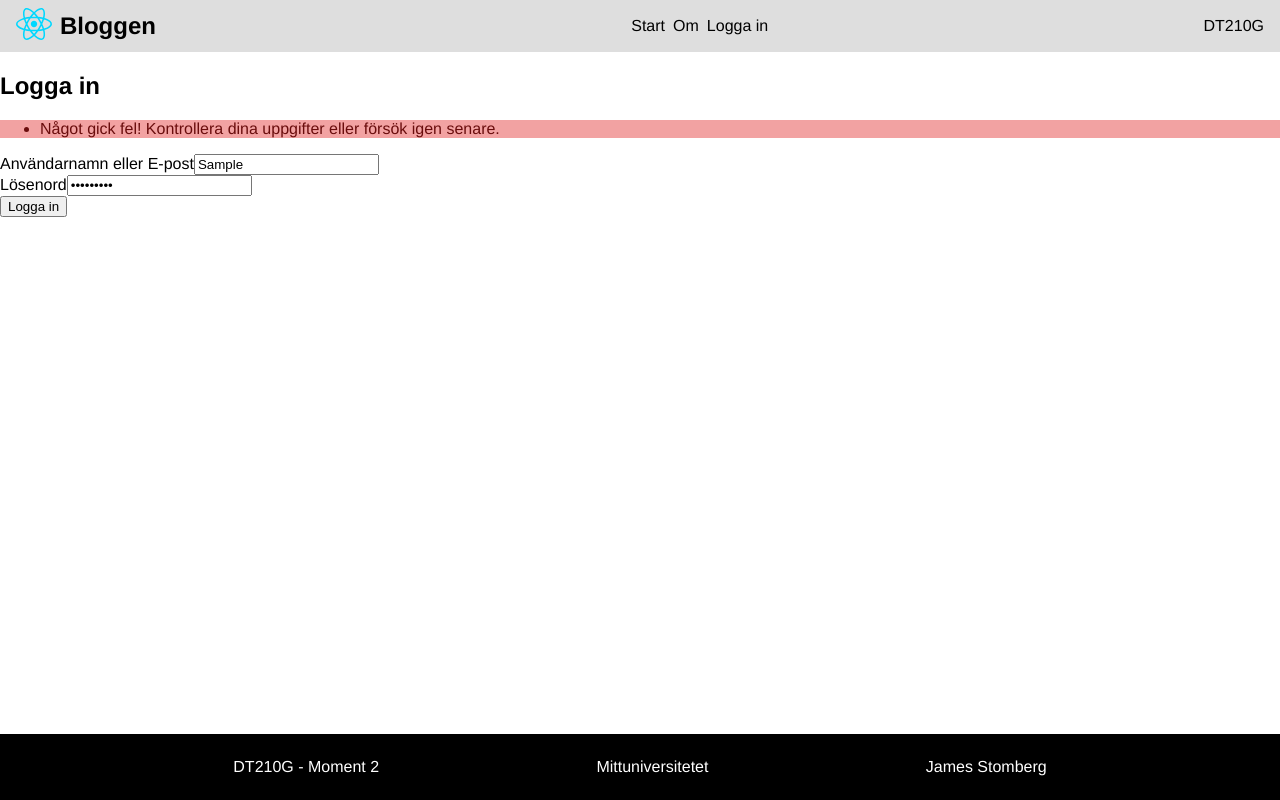
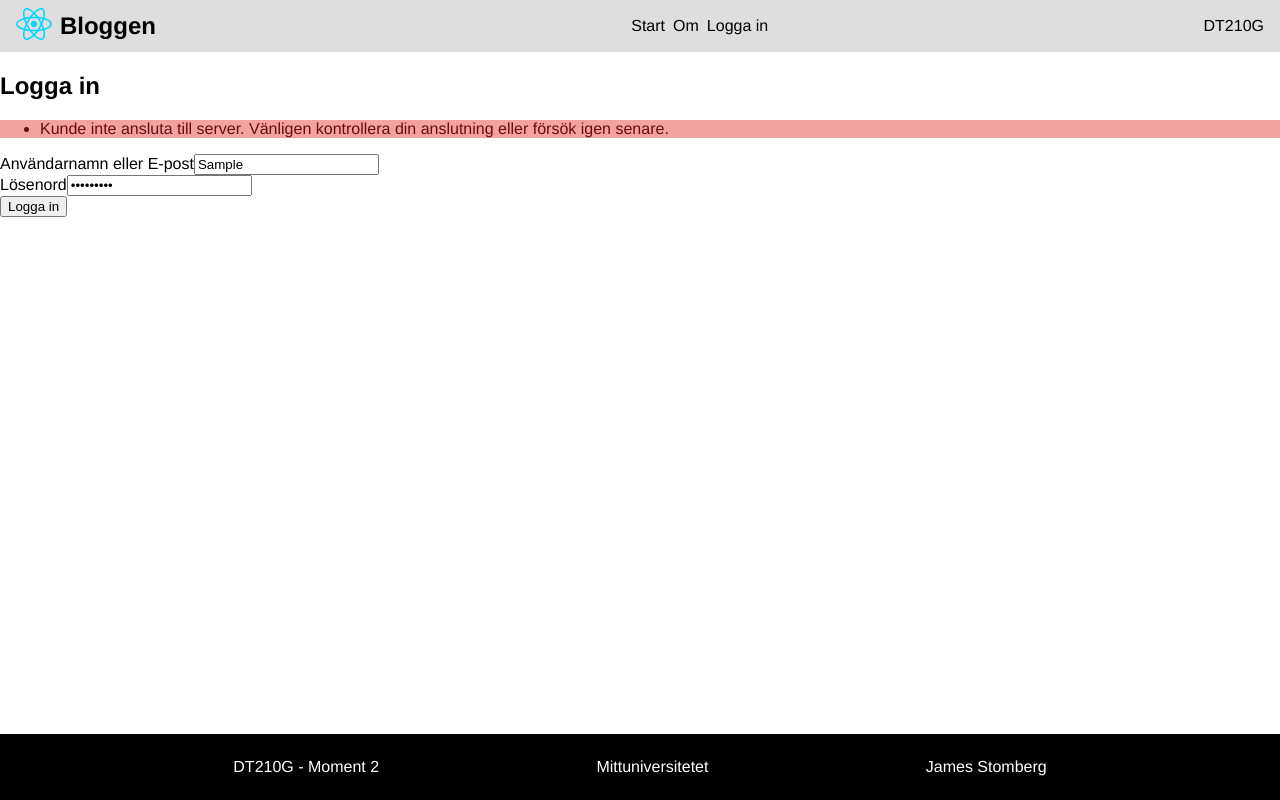
Before and after one commit to jamesstomberg/dt210g-m3, a React (Vite) app: page /logga-in in a window 1280 px wide. Both pictures are taken after typing "Sample", "Sample123" into the empty fields and a click on the input "Logga in". Built offline with nearby package versions, Linux system fonts and the light colour scheme; no server answers.

Commit message:
Install package dompurify and improve error handling and message display for login form component.

```diff
--- a/package.json
+++ b/package.json
@@ -11,6 +11,7 @@
   },
   "dependencies": {
     "axios": "^1.7.9",
+    "dompurify": "^3.2.3",
     "path": "^0.12.7",
     "react": "^18.3.1",
     "react-dom": "^18.3.1",
--- a/src/components/LoginForm.tsx
+++ b/src/components/LoginForm.tsx
@@ -6,6 +6,7 @@ import '@/assets/scss/LoginForm.scss';
 import { useUserStore } from '../stores/Store.UserStore';
 import { Navigate } from 'react-router-dom';
 import { routes } from '../constants';
+import DOMPurify from 'dompurify';
 
 export default function LoginForm() {
     const userStore = useUserStore();
@@ -60,8 +61,17 @@ export default function LoginForm() {
                 localStorage.setItem(api.authTokenStorageKey, data.token);
                 userStore.setUser(data.user_nicename, data.user_email);
             }
-        } catch {
-            setErrors(['Något gick fel! Kontrollera dina uppgifter eller försök igen senare.']);
+        } catch (error: any) {
+            console.log(error);
+            if (error.code === 'ERR_NETWORK') {
+                setErrors([
+                    'Kunde inte ansluta till server. Vänligen kontrollera din anslutning eller försök igen senare.',
+                ]);
+            } else if (error.response?.data?.message) {
+                setErrors([error.response.data.message]);
+            } else {
+                setErrors(['Ett oväntat fel inträffade. Vänligen försök igen senare.']);
+            }
         }
     };
 
@@ -75,7 +85,11 @@ export default function LoginForm() {
                 {errors && (
                     <ul>
                         {errors.map((error, index) => (
-                            <li key={index}>{error}</li>
+                            <li key={index}>
+                                <p
+                                    dangerouslySetInnerHTML={{ __html: DOMPurify.sanitize(error) }}
+                                />
+                            </li>
                         ))}
                     </ul>
                 )}
--- a/src/utils.ts
+++ b/src/utils.ts
@@ -70,6 +70,6 @@ export async function apiPost<T>(url: string, data: Record<string, unknown>): Pr
 
         return response.data;
     } catch (error: any) {
-        throw new Error(error.response?.data?.message || 'API error');
+        throw error;
     }
 }
```
Also changed, not shown: 1 other file (tests, documents, lock files or other folders).
